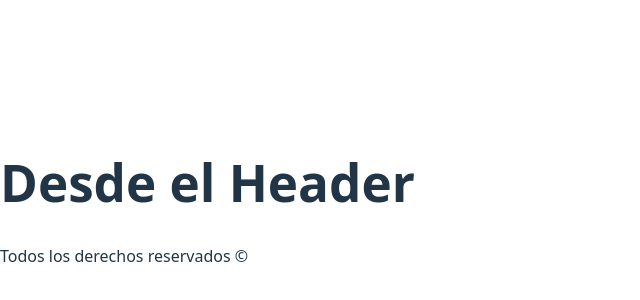
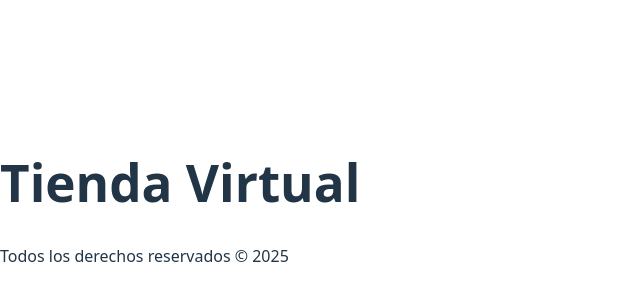
Before and after one commit to kevincisnero01/basic_course_react, a React (Vite) app: page / in a window 1280 px wide. Shown: the part 198-498 px from the top of the page, without its empty margins (0-640 px from the left). Built offline with nearby package versions, Linux system fonts and the light colour scheme.

Commit message:
crear y pasar props

```diff
--- a/src/App.jsx
+++ b/src/App.jsx
@@ -3,11 +3,16 @@ import Header from './components/Header';
 import Footer from './components/Footer';
 
 function App() {
+  const currentYear = new Date().getFullYear();
   return (
     <>
-      <Header/>
+      <Header
+        title='Tienda Virtual'
+      />
 
-      <Footer/>
+      <Footer
+        year={currentYear}
+      />
     </>
   )
 }
--- a/src/components/Footer.jsx
+++ b/src/components/Footer.jsx
@@ -1,9 +1,9 @@
 import React from "react";
 
-const Footer = () => {
+const Footer = ({year}) => {
   return(
     <footer>
-      <p>Todos los derechos reservados &copy;</p>
+      <p>Todos los derechos reservados &copy; {year}</p>
     </footer>
   );
 }
--- a/src/components/Header.jsx
+++ b/src/components/Header.jsx
@@ -1,8 +1,8 @@
 import React from "react";
 
-function Header(){
+function Header(props){
   return(
-    <h1>Desde el Header</h1>
+    <h1>{props.title}</h1>
     )
 }
 
```
